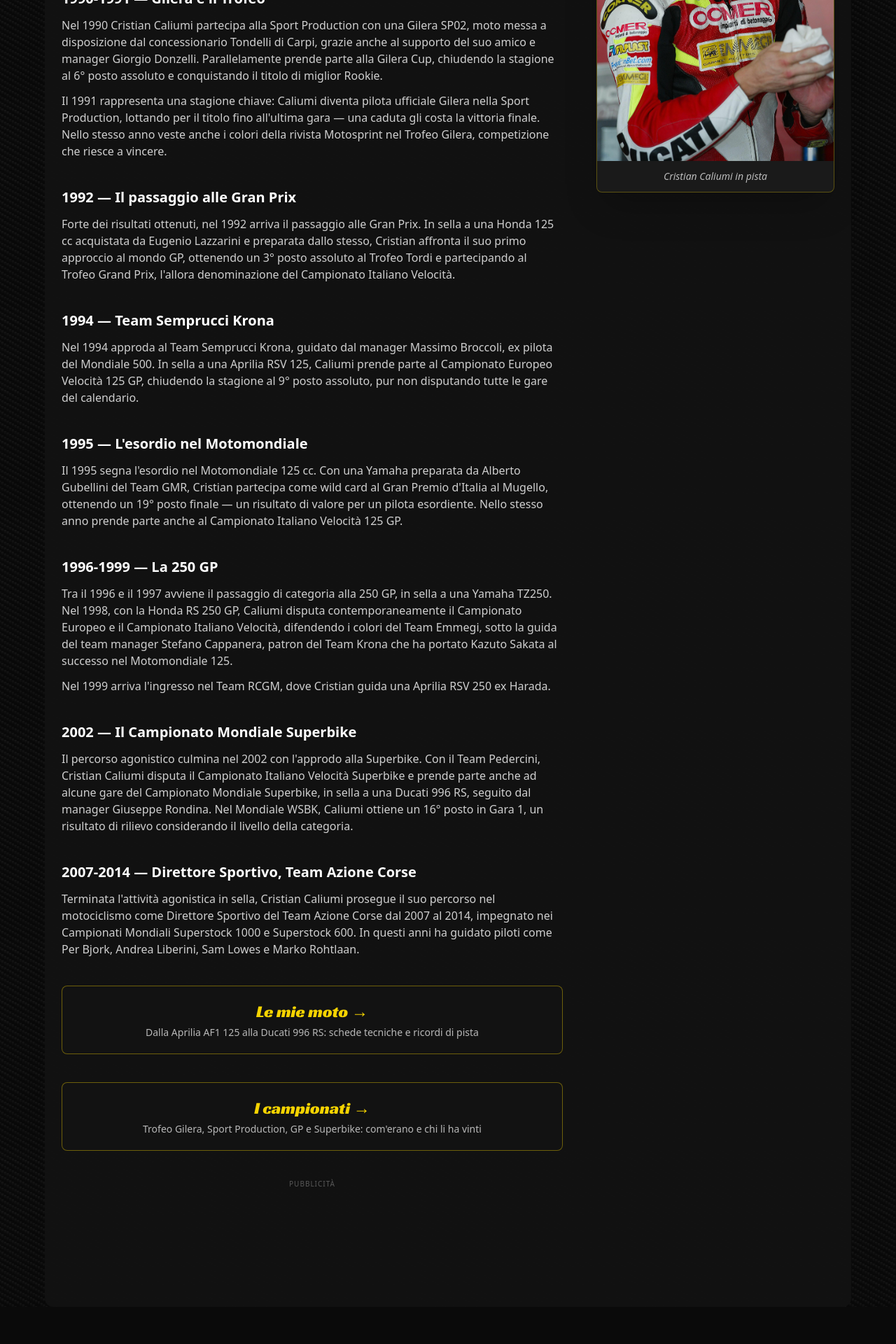
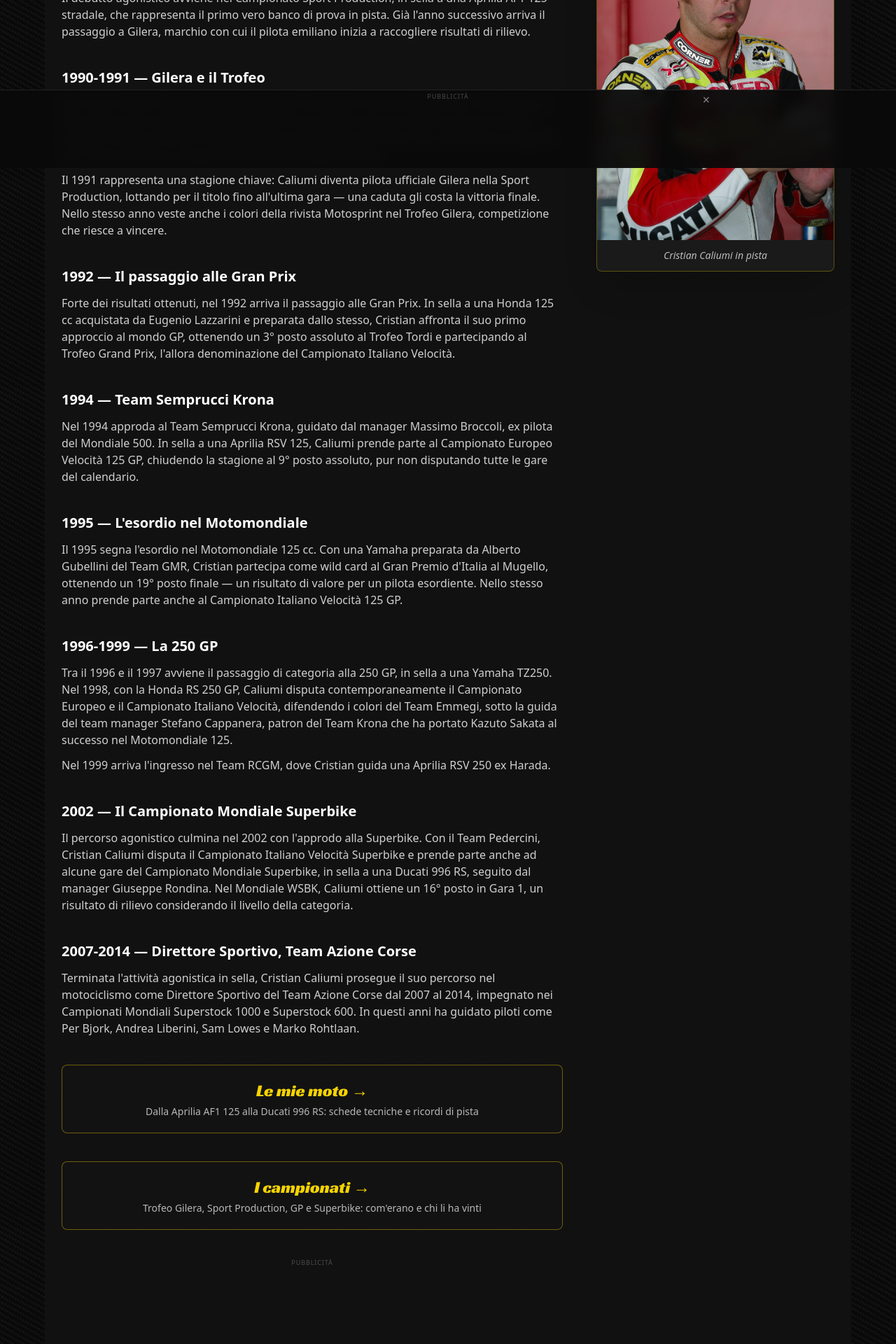
Before and after one commit to crysscal-crypto/caliumi-racing, a Next.js app: page /chi-sono in a window 1280 px wide. Shown: the part 560-2480 px from the top of the page at 70% size. Built offline with nearby package versions, Linux system fonts and the light colour scheme.

Commit message:
pubblicita sottile ed elegante

```diff
--- a/src/app/(site)/layout.tsx
+++ b/src/app/(site)/layout.tsx
@@ -4,6 +4,8 @@
 import Header from "@/components/Header";
 import Footer from "@/components/Footer";
 import { ADSENSE_CLIENT } from "@/components/adsense";
+import Pubblicita from "@/components/Pubblicita";
+import BarraPubblicita from "@/components/BarraPubblicita";
 
 const SITO = "https://www.caliumiracing.com";
 
@@ -81,8 +83,12 @@
           }}
         />
         <Header />
+        <Pubblicita posizione="testata" className="mx-auto w-full max-w-5xl px-3 pt-2" />
         <main className="flex-1">{children}</main>
         <Footer />
+        {/* spazio per non coprire il fondo pagina con la barra pubblicitaria */}
+        <div className="h-20 sm:h-28" aria-hidden />
+        <BarraPubblicita />
         {ADSENSE_CLIENT && (
           <Script
             id="adsense"
--- a/src/app/globals.css
+++ b/src/app/globals.css
@@ -60,3 +60,27 @@
 .nav-link:hover::after {
   width: 100%;
 }
+
+/* Annunci: se Google non ha un annuncio da mostrare, il riquadro sparisce invece di restare vuoto */
+ins.adsbygoogle[data-ad-status="unfilled"] {
+  display: none !important;
+}
+aside:has(> ins.adsbygoogle[data-ad-status="unfilled"]) {
+  display: none !important;
+}
+
+/* Annunci sottili ed eleganti: 90px su computer, 60px su telefono */
+.annuncio-sottile {
+  height: 90px;
+  max-height: 90px;
+}
+@media (max-width: 640px) {
+  .annuncio-sottile {
+    height: 60px;
+    max-height: 60px;
+  }
+}
+/* La barra in basso sparisce se Google non ha un annuncio da mostrare */
+.barra-pubblicita:has(ins.adsbygoogle[data-ad-status="unfilled"]) {
+  display: none !important;
+}
--- /dev/null
+++ b/src/components/BarraPubblicita.tsx
@@ -0,0 +1,43 @@
+"use client";
+
+import { useEffect, useState } from "react";
+import Pubblicita from "@/components/Pubblicita";
+
+const CHIAVE = "caliumi-barra-pubblicita-chiusa";
+
+// Barra pubblicitaria sottile in fondo allo schermo, chiudibile con la ×
+export default function BarraPubblicita() {
+  const [visibile, setVisibile] = useState(false);
+
+  useEffect(() => {
+    let chiusa = false;
+    try {
+      chiusa = sessionStorage.getItem(CHIAVE) === "1";
+    } catch {}
+    if (!chiusa) setVisibile(true);
+  }, []);
+
+  if (!visibile) return null;
+
+  const chiudi = () => {
+    setVisibile(false);
+    try {
+      sessionStorage.setItem(CHIAVE, "1");
+    } catch {}
+  };
+
+  return (
+    <div className="barra-pubblicita fixed inset-x-0 bottom-0 z-40 border-t border-white/10 bg-carbon-950/95 backdrop-blur">
+      <div className="relative mx-auto max-w-3xl px-8 pb-1 pt-0.5">
+        <button
+          onClick={chiudi}
+          aria-label="Chiudi pubblicità"
+          className="absolute right-1 top-1 rounded px-1.5 text-lg leading-none text-white/50 hover:text-white"
+        >
+          ×
+        </button>
+        <Pubblicita posizione="barra-basso" />
+      </div>
+    </div>
+  );
+}
--- a/src/components/Pubblicita.tsx
+++ b/src/components/Pubblicita.tsx
@@ -6,6 +6,7 @@
 
 // ===== CONFIGURAZIONE ANNUNCI =====
 // Il codice editore AdSense è in src/components/adsense.ts
+// Tutti gli annunci sono "sottili": altezza fissa 90px su computer e 60px su telefono.
 
 const SLOT: Record<Posizione, string> = {
   "home-notizie": "4070460060",
@@ -15,17 +16,21 @@
   "articolo-fondo": "4070460060",
   "motogp-classifica": "4070460060",
   "motogp-gp": "4070460060",
+  testata: "4070460060",
+  "barra-basso": "4070460060",
 };
 // ===================================
 
-type Posizione =
+export type Posizione =
   | "home-notizie"
   | "notizie-elenco"
   | "notizia-sotto-testo"
   | "notizia-fondo"
   | "articolo-fondo"
   | "motogp-classifica"
-  | "motogp-gp";
+  | "motogp-gp"
+  | "testata"
+  | "barra-basso";
 
 declare global {
   interface Window {
@@ -56,7 +61,7 @@
     if (process.env.NODE_ENV !== "development") return null;
     return (
       <div
-        className={`flex min-h-[120px] items-center justify-center rounded-lg border-2 border-dashed border-white/20 text-xs uppercase tracking-widest text-white/40 ${className}`}
+        className={`annuncio-sottile flex items-center justify-center rounded-md border border-dashed border-white/20 text-xs uppercase tracking-widest text-white/40 ${className}`}
       >
         Spazio pubblicità · {posizione}
       </div>
@@ -65,16 +70,12 @@
 
   return (
     <aside className={`overflow-hidden ${className}`} aria-label="Pubblicità">
-      <p className="mb-1 text-center text-[10px] uppercase tracking-widest text-white/30">
-        Pubblicità
-      </p>
+      <p className="mb-0.5 text-center text-[9px] uppercase tracking-widest text-white/25">Pubblicità</p>
       <ins
-        className="adsbygoogle block min-h-[100px]"
-        style={{ display: "block" }}
+        className="adsbygoogle annuncio-sottile"
+        style={{ display: "block", width: "100%" }}
         data-ad-client={ADSENSE_CLIENT}
         data-ad-slot={slot}
-        data-ad-format="auto"
-        data-full-width-responsive="true"
       />
     </aside>
   );
```
